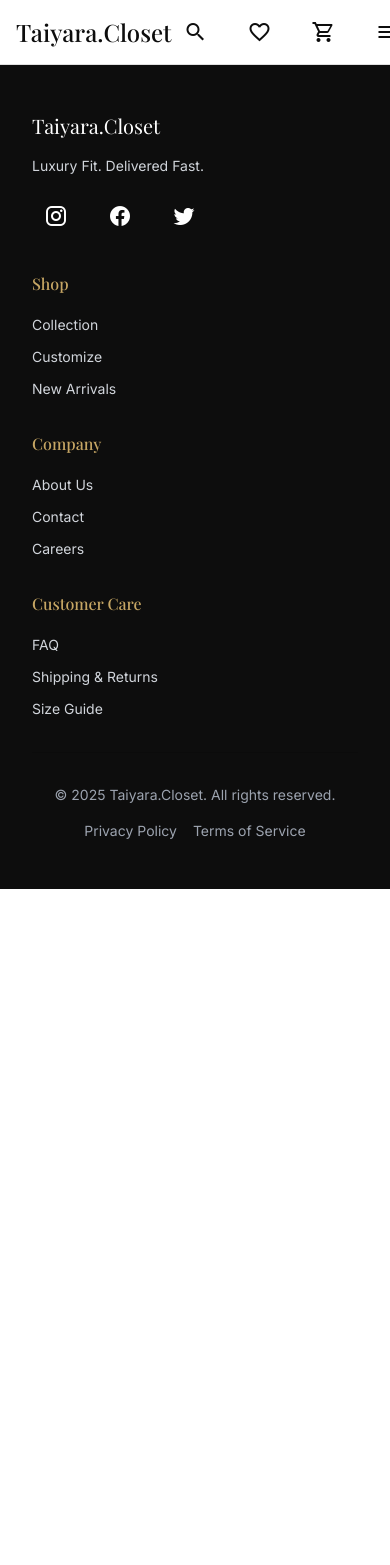
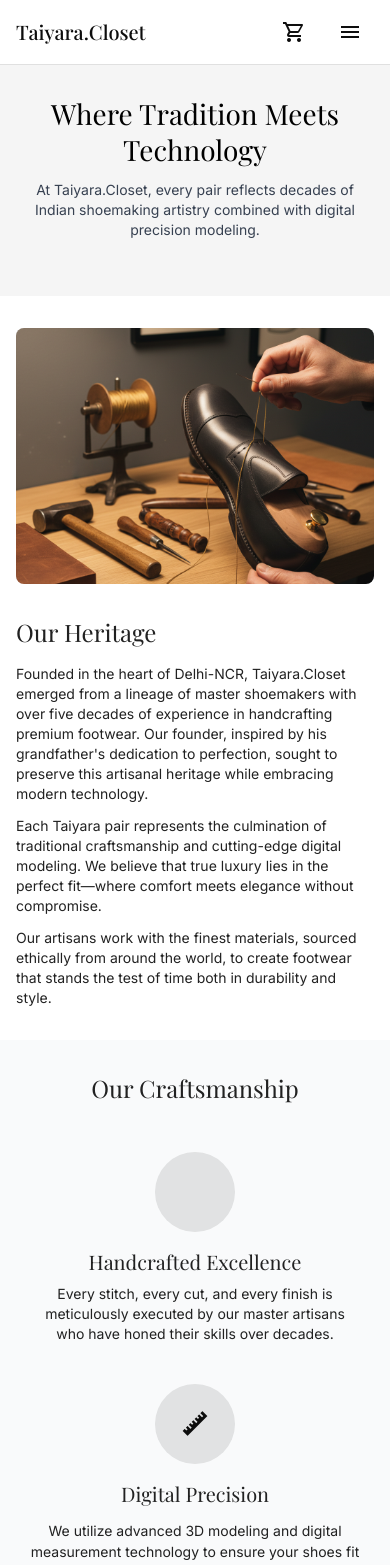
Before and after one commit to shashikantdev3/Taiyara.closet, a Vue app: page /Taiyara.closet/about in a window 390 px wide. Shown: the top 1565 px of the page. Before the commit the page ends 889 px from the top, so only its background shows below. Built offline with nearby package versions, Linux system fonts and the light colour scheme.

Commit message:
Make website responsive and mobile-friendly

```diff
--- a/src/App.vue
+++ b/src/App.vue
@@ -4,7 +4,7 @@
     <v-app-bar app elevation="0" color="background" class="border-b border-gray-100">
       <div class="container mx-auto px-4 flex items-center justify-between">
         <!-- Logo -->
-        <router-link to="/" class="text-primary font-playfair text-2xl font-medium">
+        <router-link to="/" class="text-primary font-playfair text-xl sm:text-2xl font-medium">
           Taiyara.Closet
         </router-link>
 
@@ -18,22 +18,57 @@
         </div>
 
         <!-- Icons -->
-        <div class="flex items-center space-x-4">
-          <v-btn icon variant="text" color="primary">
+        <div class="flex items-center space-x-2 sm:space-x-4">
+          <v-btn icon variant="text" color="primary" class="hidden sm:flex">
             <v-icon>mdi-magnify</v-icon>
           </v-btn>
-          <v-btn icon variant="text" color="primary">
+          <v-btn icon variant="text" color="primary" class="hidden sm:flex">
             <v-icon>mdi-heart-outline</v-icon>
           </v-btn>
           <v-btn icon variant="text" color="primary">
             <v-icon>mdi-cart-outline</v-icon>
           </v-btn>
-          <v-btn icon variant="text" color="primary" class="md:hidden">
-            <v-icon>mdi-menu</v-icon>
+          <v-btn icon variant="text" color="primary" class="md:hidden" @click="mobileMenuOpen = !mobileMenuOpen">
+            <v-icon>{{ mobileMenuOpen ? 'mdi-close' : 'mdi-menu' }}</v-icon>
           </v-btn>
         </div>
       </div>
     </v-app-bar>
+
+    <!-- Mobile Navigation Menu -->
+    <v-navigation-drawer
+      v-model="mobileMenuOpen"
+      temporary
+      location="right"
+      width="280"
+      class="pt-4"
+    >
+      <div class="px-4 py-6">
+        <div class="flex justify-between items-center mb-6">
+          <h3 class="font-playfair text-xl">Menu</h3>
+          <v-btn icon variant="text" @click="mobileMenuOpen = false">
+            <v-icon>mdi-close</v-icon>
+          </v-btn>
+        </div>
+        <v-list>
+          <v-list-item to="/" @click="mobileMenuOpen = false">
+            <v-list-item-title>Home</v-list-item-title>
+          </v-list-item>
+          <v-list-item to="/products" @click="mobileMenuOpen = false">
+            <v-list-item-title>Collection</v-list-item-title>
+          </v-list-item>
+          <v-list-item to="/customize" @click="mobileMenuOpen = false">
+            <v-list-item-title>Customize</v-list-item-title>
+          </v-list-item>
+          <v-list-item to="/about" @click="mobileMenuOpen = false">
+            <v-list-item-title>About</v-list-item-title>
+          </v-list-item>
+          <v-list-item to="/contact" @click="mobileMenuOpen = false">
+            <v-list-item-title>Contact</v-list-item-title>
+          </v-list-item>
+        </v-list>
+      </div>
+    </v-navigation-drawer>
 
     <!-- Main Content -->
     <v-main>
@@ -45,21 +80,21 @@
     </v-main>
 
     <!-- Luxury Footer -->
-    <v-footer class="bg-primary text-white py-12">
+    <v-footer class="bg-primary text-white py-8 sm:py-12">
       <div class="container mx-auto px-4">
-        <div class="grid grid-cols-1 md:grid-cols-4 gap-8">
+        <div class="grid grid-cols-2 sm:grid-cols-2 md:grid-cols-4 gap-6 md:gap-8">
           <!-- Brand -->
-          <div>
+          <div class="col-span-2 sm:col-span-2 md:col-span-1 mb-6 md:mb-0">
             <h3 class="font-playfair text-xl mb-4">Taiyara.Closet</h3>
             <p class="text-gray-300 text-sm mb-4">Luxury Fit. Delivered Fast.</p>
             <div class="flex space-x-4">
-              <v-btn icon variant="text" color="white">
+              <v-btn icon variant="text" color="white" size="small" class="sm:size-default">
                 <v-icon>mdi-instagram</v-icon>
               </v-btn>
-              <v-btn icon variant="text" color="white">
+              <v-btn icon variant="text" color="white" size="small" class="sm:size-default">
                 <v-icon>mdi-facebook</v-icon>
               </v-btn>
-              <v-btn icon variant="text" color="white">
+              <v-btn icon variant="text" color="white" size="small" class="sm:size-default">
                 <v-icon>mdi-twitter</v-icon>
               </v-btn>
             </div>
@@ -67,8 +102,8 @@
 
           <!-- Links -->
           <div>
-            <h4 class="text-accent font-medium mb-4">Shop</h4>
-            <ul class="space-y-2">
+            <h4 class="text-accent font-medium mb-3 sm:mb-4">Shop</h4>
+            <ul class="space-y-1 sm:space-y-2">
               <li><router-link to="/products" class="text-gray-300 hover:text-accent text-sm">Collection</router-link></li>
               <li><router-link to="/customize" class="text-gray-300 hover:text-accent text-sm">Customize</router-link></li>
               <li><router-link to="/new-arrivals" class="text-gray-300 hover:text-accent text-sm">New Arrivals</router-link></li>
@@ -76,8 +111,8 @@
           </div>
 
           <div>
-            <h4 class="text-accent font-medium mb-4">Company</h4>
-            <ul class="space-y-2">
+            <h4 class="text-accent font-medium mb-3 sm:mb-4">Company</h4>
+            <ul class="space-y-1 sm:space-y-2">
               <li><router-link to="/about" class="text-gray-300 hover:text-accent text-sm">About Us</router-link></li>
               <li><router-link to="/contact" class="text-gray-300 hover:text-accent text-sm">Contact</router-link></li>
               <li><router-link to="/careers" class="text-gray-300 hover:text-accent text-sm">Careers</router-link></li>
@@ -85,8 +120,8 @@
           </div>
 
           <div>
-            <h4 class="text-accent font-medium mb-4">Customer Care</h4>
-            <ul class="space-y-2">
+            <h4 class="text-accent font-medium mb-3 sm:mb-4">Customer Care</h4>
+            <ul class="space-y-1 sm:space-y-2">
               <li><router-link to="/faq" class="text-gray-300 hover:text-accent text-sm">FAQ</router-link></li>
               <li><router-link to="/shipping" class="text-gray-300 hover:text-accent text-sm">Shipping & Returns</router-link></li>
               <li><router-link to="/size-guide" class="text-gray-300 hover:text-accent text-sm">Size Guide</router-link></li>
@@ -94,11 +129,11 @@
           </div>
         </div>
 
-        <div class="border-t border-gray-800 mt-8 pt-8 flex flex-col md:flex-row justify-between items-center">
-          <p class="text-gray-400 text-sm">&copy; {{ new Date().getFullYear() }} Taiyara.Closet. All rights reserved.</p>
+        <div class="border-t border-gray-800 mt-6 sm:mt-8 pt-6 sm:pt-8 flex flex-col md:flex-row justify-between items-center">
+          <p class="text-gray-400 text-xs sm:text-sm">&copy; {{ new Date().getFullYear() }} Taiyara.Closet. All rights reserved.</p>
           <div class="flex space-x-4 mt-4 md:mt-0">
-            <router-link to="/privacy" class="text-gray-400 hover:text-accent text-sm">Privacy Policy</router-link>
-            <router-link to="/terms" class="text-gray-400 hover:text-accent text-sm">Terms of Service</router-link>
+            <router-link to="/privacy" class="text-gray-400 hover:text-accent text-xs sm:text-sm">Privacy Policy</router-link>
+            <router-link to="/terms" class="text-gray-400 hover:text-accent text-xs sm:text-sm">Terms of Service</router-link>
           </div>
         </div>
       </div>
@@ -107,7 +142,10 @@
 </template>
 
 <script setup>
-// App component setup
+import { ref } from 'vue';
+
+// Mobile menu state
+const mobileMenuOpen = ref(false);
 </script>
 
 <style>
@@ -123,6 +161,26 @@ body {
   font-family: 'Montserrat', sans-serif;
   -webkit-font-smoothing: antialiased;
   -moz-osx-font-smoothing: grayscale;
+  font-size: 16px;
+}
+
+/* Responsive text adjustments */
+@media (max-width: 640px) {
+  body {
+    font-size: 14px;
+  }
+
+  h1 {
+    font-size: 1.75rem !important;
+  }
+
+  h2 {
+    font-size: 1.5rem !important;
+  }
+
+  h3 {
+    font-size: 1.25rem !important;
+  }
 }
 
 /* Custom transitions for smooth UX */
@@ -146,4 +204,37 @@ body {
   transform: translateY(20px);
   opacity: 0;
 }
+
+/* Responsive container */
+.container {
+  width: 100%;
+  padding-right: 1rem;
+  padding-left: 1rem;
+  margin-right: auto;
+  margin-left: auto;
+}
+
+@media (min-width: 640px) {
+  .container {
+    max-width: 640px;
+  }
+}
+
+@media (min-width: 768px) {
+  .container {
+    max-width: 768px;
+  }
+}
+
+@media (min-width: 1024px) {
+  .container {
+    max-width: 1024px;
+  }
+}
+
+@media (min-width: 1280px) {
+  .container {
+    max-width: 1280px;
+  }
+}
 </style>
--- a/src/router/index.js
+++ b/src/router/index.js
@@ -64,11 +64,17 @@ const routes = [
       title: 'Measurement Guide - Taiyara.Closet',
       description: 'Learn how to take accurate measurements for your custom footwear.'
     }
+  },
+  // 404 fallback (optional but recommended)
+  {
+    path: '/:pathMatch(.*)*',
+    redirect: '/'
   }
 ]
 
 const router = createRouter({
-  history: createWebHistory('/'),
+  // 👇 IMPORTANT: Use the correct base path for GitHub Pages
+  history: createWebHistory('/Taiyara.closet/'),
   routes,
   scrollBehavior(to, from, savedPosition) {
     if (savedPosition) {
@@ -79,7 +85,7 @@ const router = createRouter({
   }
 })
 
-// Update page title based on route meta
+// ✅ Dynamically update page title from meta
 router.beforeEach((to, from, next) => {
   document.title = to.meta.title || 'Taiyara.Closet - Luxury Personalized Footwear'
   next()
--- a/src/views/AboutView.vue
+++ b/src/views/AboutView.vue
@@ -1,35 +1,35 @@
 <template>
   <div class="about-page">
     <!-- Header Section -->
-    <section class="about-header py-16 bg-secondary">
+    <section class="about-header py-8 sm:py-16 bg-secondary">
       <div class="container mx-auto px-4 text-center">
-        <h1 class="font-playfair text-4xl md:text-5xl mb-4">Where Tradition Meets Technology</h1>
-        <p class="text-gray-700 text-lg mb-8 max-w-2xl mx-auto">
+        <h1 class="font-playfair text-3xl sm:text-4xl md:text-5xl mb-3 sm:mb-4">Where Tradition Meets Technology</h1>
+        <p class="text-gray-700 text-sm sm:text-lg mb-6 sm:mb-8 max-w-2xl mx-auto">
           At Taiyara.Closet, every pair reflects decades of Indian shoemaking artistry combined with digital precision modeling.
         </p>
       </div>
     </section>
 
     <!-- Brand Story Section -->
-    <section class="brand-story py-16">
+    <section class="brand-story py-8 sm:py-16">
       <div class="container mx-auto px-4">
-        <div class="grid grid-cols-1 md:grid-cols-2 gap-12 items-center">
+        <div class="grid grid-cols-1 md:grid-cols-2 gap-8 sm:gap-12 items-center">
           <div class="story-image">
-            <div class="bg-gray-200 rounded-lg h-96 relative overflow-hidden">
+            <div class="bg-gray-200 rounded-lg h-64 sm:h-96 relative overflow-hidden">
               <!-- ✅ Replace placeholder with actual image -->
               <img :src="ArtisanImg" alt="Artisan Workshop" class="absolute inset-0 w-full h-full object-cover" />
             </div>
           </div>
 
           <div class="story-content">
-            <h2 class="font-playfair text-3xl mb-6">Our Heritage</h2>
-            <p class="mb-4">
+            <h2 class="font-playfair text-2xl sm:text-3xl mb-4 sm:mb-6">Our Heritage</h2>
+            <p class="text-sm sm:text-base mb-3 sm:mb-4">
               Founded in the heart of Delhi-NCR, Taiyara.Closet emerged from a lineage of master shoemakers with over five decades of experience in handcrafting premium footwear. Our founder, inspired by his grandfather's dedication to perfection, sought to preserve this artisanal heritage while embracing modern technology.
             </p>
-            <p class="mb-4">
+            <p class="text-sm sm:text-base mb-3 sm:mb-4">
               Each Taiyara pair represents the culmination of traditional craftsmanship and cutting-edge digital modeling. We believe that true luxury lies in the perfect fit—where comfort meets elegance without compromise.
             </p>
-            <p>
+            <p class="text-sm sm:text-base">
               Our artisans work with the finest materials, sourced ethically from around the world, to create footwear that stands the test of time both in durability and style.
             </p>
           </div>
@@ -38,17 +38,17 @@
     </section>
 
     <!-- Craftsmanship Section -->
-    <section class="craftsmanship py-16 bg-gray-50">
+    <section class="craftsmanship py-8 sm:py-16 bg-gray-50">
       <div class="container mx-auto px-4">
-        <h2 class="font-playfair text-3xl text-center mb-12">Our Craftsmanship</h2>
+        <h2 class="font-playfair text-2xl sm:text-3xl text-center mb-8 sm:mb-12">Our Craftsmanship</h2>
 
-        <div class="grid grid-cols-1 md:grid-cols-3 gap-8">
-          <div class="craft-card text-center">
+        <div class="grid grid-cols-1 sm:grid-cols-2 lg:grid-cols-3 gap-6 sm:gap-8">
+          <div class="craft-card text-center p-4 sm:p-6">
             <div class="icon-wrapper mb-4 mx-auto">
               <v-icon icon="mdi-hand" size="x-large" color="primary"></v-icon>
             </div>
-            <h3 class="font-playfair text-xl mb-3">Handcrafted Excellence</h3>
-            <p>
+            <h3 class="font-playfair text-lg sm:text-xl mb-2 sm:mb-3">Handcrafted Excellence</h3>
+            <p class="text-sm sm:text-base">
               Every stitch, every cut, and every finish is meticulously executed by our master artisans who have honed their skills over decades.
             </p>
           </div>
--- a/src/views/ContactView.vue
+++ b/src/views/ContactView.vue
@@ -9,42 +9,42 @@
     </section>
 
     <!-- Contact Form Section -->
-    <section class="contact-form py-16">
+    <section class="contact-form py-8 sm:py-16">
       <div class="container mx-auto px-4">
-        <div class="grid grid-cols-1 md:grid-cols-2 gap-12">
+        <div class="grid grid-cols-1 md:grid-cols-2 gap-8 sm:gap-12">
           <div class="contact-info">
-            <h2 class="font-playfair text-3xl mb-6">Get in Touch</h2>
-            <p class="mb-8">Our customer service team is available Monday through Friday, 10am to 6pm IST to assist you with any inquiries.</p>
+            <h2 class="font-playfair text-2xl sm:text-3xl mb-4 sm:mb-6">Get in Touch</h2>
+            <p class="mb-6 sm:mb-8 text-sm sm:text-base">Our customer service team is available Monday through Friday, 10am to 6pm IST to assist you with any inquiries.</p>
 
-            <div class="contact-details mb-8">
+            <div class="contact-details mb-6 sm:mb-8">
               <div class="flex items-start mb-4">
-                <v-icon icon="mdi-map-marker" color="primary" class="mr-4 mt-1"></v-icon>
+                <v-icon icon="mdi-map-marker" color="primary" class="mr-3 sm:mr-4 mt-1"></v-icon>
                 <div>
-                  <h3 class="font-medium mb-1">Visit Our Studio</h3>
-                  <p>Taiyara.Closet Flagship Store<br>Sector 18, Noida<br>Delhi-NCR, India</p>
+                  <h3 class="font-medium mb-1 text-base sm:text-lg">Visit Our Studio</h3>
+                  <p class="text-sm sm:text-base">Taiyara.Closet Flagship Store<br>Sector 18, Noida<br>Delhi-NCR, India</p>
                 </div>
               </div>
 
               <div class="flex items-start mb-4">
-                <v-icon icon="mdi-phone" color="primary" class="mr-4 mt-1"></v-icon>
+                <v-icon icon="mdi-phone" color="primary" class="mr-3 sm:mr-4 mt-1"></v-icon>
                 <div>
-                  <h3 class="font-medium mb-1">Call Us</h3>
-                  <p>+91 98765 43210</p>
+                  <h3 class="font-medium mb-1 text-base sm:text-lg">Call Us</h3>
+                  <p class="text-sm sm:text-base">+91 98765 43210</p>
                 </div>
               </div>
 
-              <div class="flex items-start">
-                <v-icon icon="mdi-email" color="primary" class="mr-4 mt-1"></v-icon>
+              <div class="flex items-start mb-4">
+                <v-icon icon="mdi-email" color="primary" class="mr-3 sm:mr-4 mt-1"></v-icon>
                 <div>
-                  <h3 class="font-medium mb-1">Email Us</h3>
-                  <p>info@taiyaracloset.com</p>
+                  <h3 class="font-medium mb-1 text-base sm:text-lg">Email Us</h3>
+                  <p class="text-sm sm:text-base">support@taiyaracloset.com</p>
                 </div>
               </div>
             </div>
 
             <div class="social-links">
-              <h3 class="font-medium mb-4">Follow Us</h3>
-              <div class="flex gap-4">
+              <h3 class="font-medium mb-4 text-base sm:text-lg">Follow Us</h3>
+              <div class="flex gap-3 sm:gap-4">
                 <a href="https://instagram.com" target="_blank" class="social-link">
                   <v-icon icon="mdi-instagram" size="large"></v-icon>
                 </a>
@@ -59,8 +59,8 @@
           </div>
 
           <div class="form-wrapper">
-            <v-card class="pa-6">
-              <h2 class="font-playfair text-2xl mb-6">Send Us a Message</h2>
+            <v-card class="pa-4 sm:pa-6">
+              <h2 class="font-playfair text-2xl sm:text-3xl mb-4 sm:mb-6">Send a Message</h2>
 
               <v-form @submit.prevent="submitForm">
                 <v-text-field
@@ -79,7 +79,8 @@
                     v => !!v || 'Email is required',
                     v => /.+@.+\..+/.test(v) || 'Email must be valid'
                   ]"
-                  class="mb-4"
+                  class="mb-3 sm:mb-4"
+                  density="comfortable"
                 ></v-text-field>
 
                 <v-textarea
@@ -87,8 +88,9 @@
                   label="Your Message"
                   variant="outlined"
                   :rules="[v => !!v || 'Message is required']"
-                  rows="5"
-                  class="mb-6"
+                  rows="4"
+                  class="mb-4 sm:mb-6"
+                  density="comfortable"
                 ></v-textarea>
 
                 <v-btn
@@ -97,6 +99,7 @@
                   size="large"
                   block
                   :loading="loading"
+                  class="text-sm sm:text-base"
                 >
                   Send Message
                 </v-btn>
--- a/src/views/HomeView.vue
+++ b/src/views/HomeView.vue
@@ -1,18 +1,18 @@
 <template>
   <div class="home-page">
     <!-- Hero Section -->
-    <section class="hero-section bg-white min-h-[80vh] flex items-center">
+    <section class="hero-section bg-white min-h-[60vh] sm:min-h-[80vh] flex items-center py-8 sm:py-0">
       <div class="container mx-auto px-4">
         <!-- Hero Text -->
-        <div class="text-center mb-16">
-          <h1 class="font-playfair text-4xl md:text-6xl mb-6 leading-tight">
+        <div class="text-center mb-8 sm:mb-16">
+          <h1 class="font-playfair text-3xl sm:text-4xl md:text-6xl mb-4 sm:mb-6 leading-tight">
             Handcrafted Precision. Digital Perfection.
           </h1>
-          <p class="text-gray-700 text-lg mb-8 max-w-2xl mx-auto">
+          <p class="text-gray-700 text-base sm:text-lg mb-6 sm:mb-8 max-w-2xl mx-auto">
             Each Taiyara pair is built by master artisans in Delhi-NCR — guided by your measurements,
             crafted with precision, and tailored for comfort.
           </p>
-          <div class="flex flex-wrap gap-4 justify-center">
+          <div class="flex flex-wrap gap-3 sm:gap-4 justify-center">
             <v-btn color="accent" size="large" to="/customize" class="text-primary font-medium">
               Craft My Fit
             </v-btn>
@@ -23,7 +23,7 @@
         </div>
 
         <!-- Product Grid -->
-        <div class="grid grid-cols-1 md:grid-cols-2 lg:grid-cols-3 gap-8 mt-16">
+        <div class="grid grid-cols-1 sm:grid-cols-2 lg:grid-cols-3 gap-4 sm:gap-6 md:gap-8 mt-8 sm:mt-16">
           <div
             v-for="(product, index) in products"
             :key="index"
@@ -31,7 +31,7 @@
             data-aos="fade-up"
             :data-aos-delay="index * 100"
           >
-            <div class="product-image h-64 bg-white relative overflow-hidden">
+            <div class="product-image h-48 sm:h-64 bg-white relative overflow-hidden">
               <!-- ✅ Properly resolved images -->
               <img
                 :src="product.image"
@@ -39,9 +39,9 @@
                 class="w-full h-full object-cover object-center"
               />
             </div>
-            <div class="p-6">
-              <h3 class="font-playfair text-xl mb-2">{{ product.name }}</h3>
-              <p class="text-gray-600 mb-4">{{ product.description }}</p>
+            <div class="p-4 sm:p-6">
+              <h3 class="font-playfair text-lg sm:text-xl mb-1 sm:mb-2">{{ product.name }}</h3>
+              <p class="text-gray-600 text-sm sm:text-base mb-3 sm:mb-4">{{ product.description }}</p>
             </div>
           </div>
         </div>
--- a/src/views/ProductView.vue
+++ b/src/views/ProductView.vue
@@ -1,12 +1,12 @@
 <template>
-  <section class="product-view py-16">
+  <section class="product-view py-8 sm:py-16">
     <div class="container mx-auto px-4">
-      <div class="grid md:grid-cols-2 gap-12 items-center">
+      <div class="grid grid-cols-1 md:grid-cols-2 gap-6 sm:gap-12 items-center">
         <img :src="product.image" :alt="product.name" class="rounded-lg shadow-lg w-full object-cover" />
-        <div>
-          <h1 class="font-playfair text-3xl mb-4">{{ product.name }}</h1>
-          <p class="text-gray-600 mb-6">{{ product.description }}</p>
-          <v-btn color="primary">Customize This</v-btn>
+        <div class="mt-6 md:mt-0">
+          <h1 class="font-playfair text-2xl sm:text-3xl mb-3 sm:mb-4">{{ product.name }}</h1>
+          <p class="text-gray-600 text-sm sm:text-base mb-4 sm:mb-6">{{ product.description }}</p>
+          <v-btn color="primary" class="w-full sm:w-auto">Customize This</v-btn>
         </div>
       </div>
     </div>
```
Also changed, not shown: package.json (+11 -10 lines), 1 other file (tests, documents, lock files or other folders).
